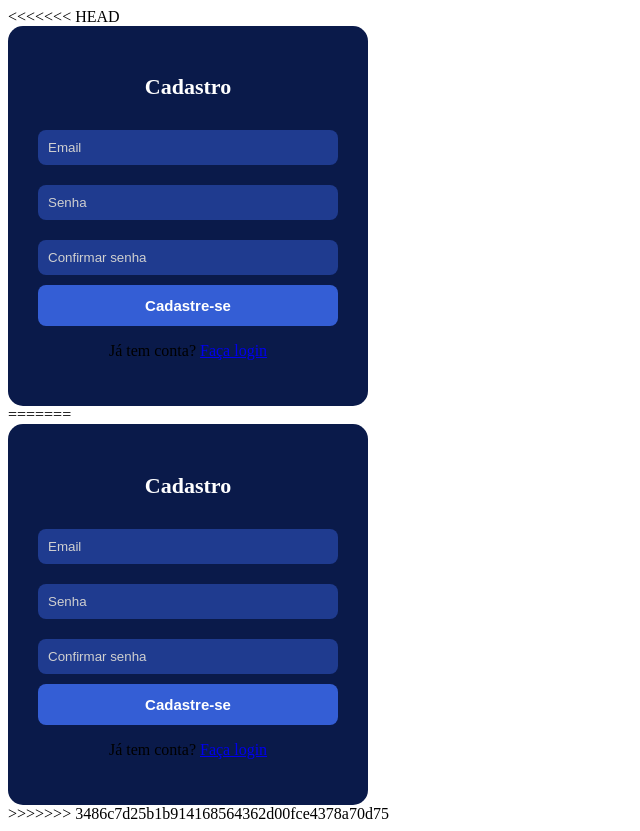
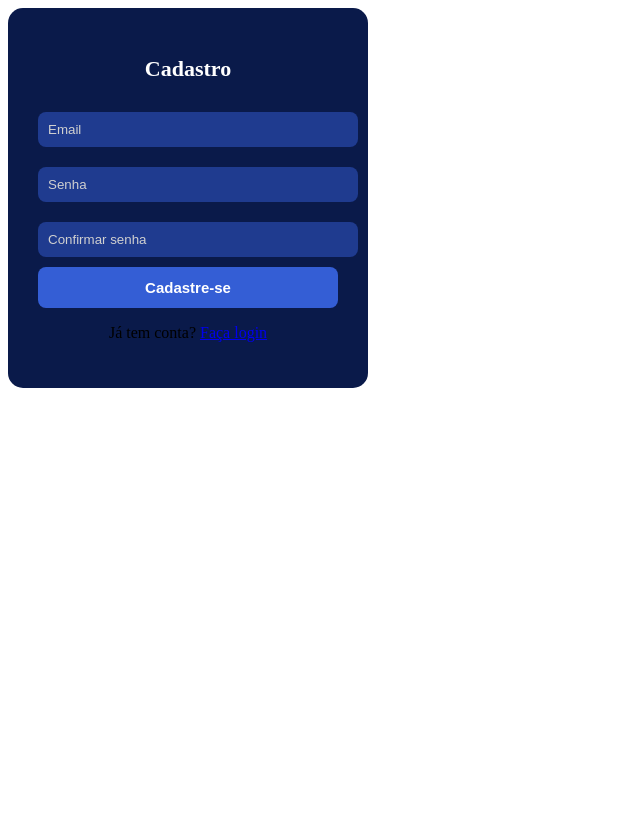
Before and after one commit to netoxx21/AcadHub, a plain HTML site: page index.html in a window 1280 px wide. Shown: the whole page, without its empty margins (0-640 px from the left). After the commit the page ends 800 px from the top, so only its background shows below. Drawn offline with Linux system fonts and the light colour scheme.

Commit message:
Update index.html

```diff
--- a/index.html
+++ b/index.html
@@ -1,4 +1,3 @@
-<<<<<<< HEAD
 <!DOCTYPE html>
 <html lang="en">
 <head>
@@ -23,30 +22,3 @@
     </div>
 
 </body>
-=======
-<!DOCTYPE html>
-<html lang="en">
-<head>
-    <meta charset="UTF-8">
-    <meta name="viewport" content="width=device-width, initial-scale=1.0">
-    <link rel="stylesheet" href="style.css">
-    <title>Pagina cadastro</title>
-</head>
-<body>
-    <div class="container">
-        <h2>Cadastro</h2>
-
-        <input type="email" placeholder="Email" class="campo">
-        <input type="password" placeholder="Senha" class="campo">
-        <input type="password" placeholder="Confirmar senha" class="campo">
-
-        <button class="botao">Cadastre-se</button>
-
-        <p class="texto-link">
-            Já tem conta? <a href="login.html" class="link">Faça login</a>
-        </p>
-    </div>
-
-</body>
->>>>>>> 3486c7d25b1b914168564362d00fce4378a70d75
-</html>
```
